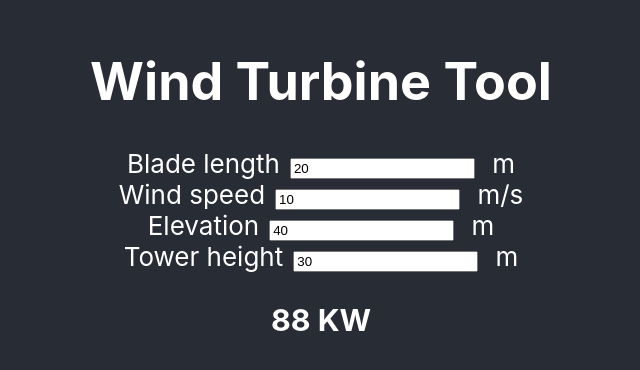
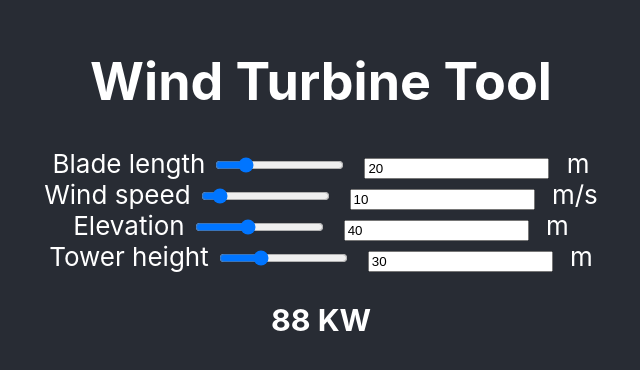
Before and after one commit to BrownUniversity/wind-turbine-tool, a React (Create React App) app: page / in a window 1280 px wide. Shown: the part 208-578 px from the top of the page, without its empty margins (319-959 px from the left). Built offline with nearby package versions, Linux system fonts and the light colour scheme.

Commit message:
Move InputField component to its own file.

```diff
--- /dev/null
+++ b/src/InputField.js
@@ -0,0 +1,13 @@
+import React from "react";
+
+function InputField(props){
+  return (
+    <div className="input-field">
+      <label htmlFor={props.name}>{props.label}</label>
+      <input name={props.name+"-slider"} type="range" style={{margin: "0px 10px"}} {...props} />
+      <input name={props.name} type="number" style={{margin: "0px 10px"}} {...props} /> {props.unit}
+    </div>
+  );
+}
+
+export default InputField;
--- a/src/TurbineCalculator.js
+++ b/src/TurbineCalculator.js
@@ -1,14 +1,6 @@
 import React from 'react';
 import {calculateTurbinePower} from './turbine.js';
-
-const InputField = (props) => {
-  return (
-    <div className="calculator-input">
-      <label htmlFor={props.name}>{props.label}</label>
-      <input name={props.name} type="number" style={{margin: "0px 10px"}} {...props} /> {props.unit}<br/>
-    </div>
-  )
-}
+import InputField from './InputField.js';
 
 class PowerCalculator extends React.Component {
   constructor() {
```
